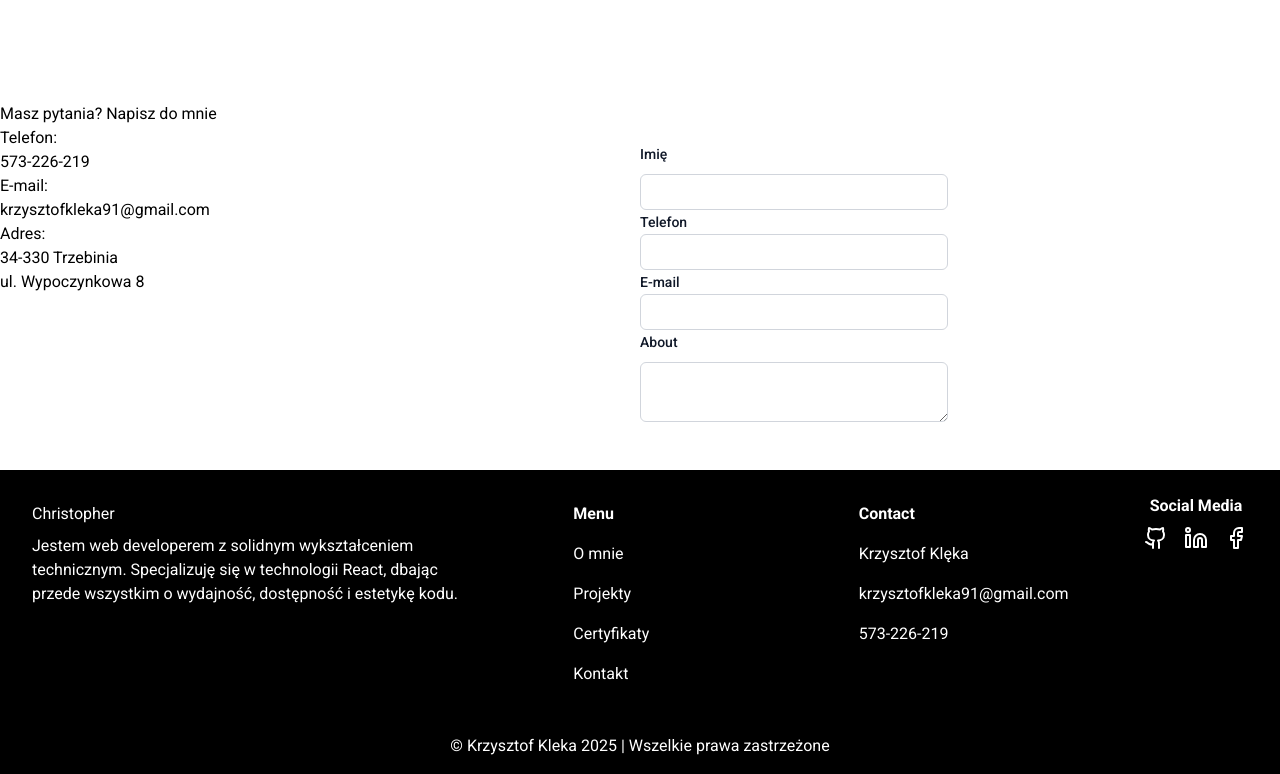
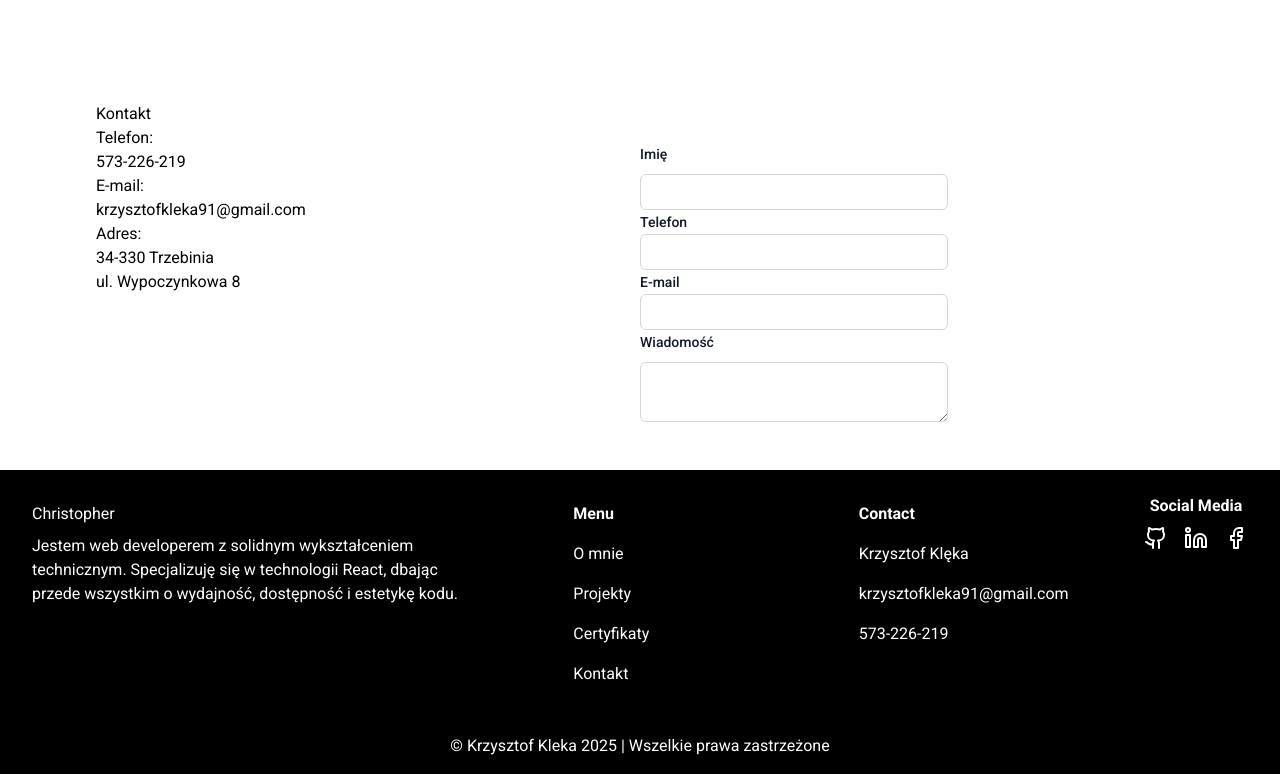
Before and after one commit to Kry765/portfolio, a React (Vite) app: page / in a window 1280 px wide. Shown: the part 2534-3308 px from the top of the page. Built offline with nearby package versions, Linux system fonts and the light colour scheme; what tailwindcss-animated would draw is missing.

Commit message:
add new json contact

```diff
--- a/src/components/ContactForm/ContactForm.tsx
+++ b/src/components/ContactForm/ContactForm.tsx
@@ -33,7 +33,7 @@ export default function ContactForm() {
                 className="block w-full rounded-md bg-white px-3 py-1.5 text-base text-gray-900 outline-1 -outline-offset-1 outline-gray-300 placeholder:text-gray-400 focus:outline-2 focus:-outline-offset-2 focus:outline-indigo-600 sm:text-sm/6"
               />
               <label className="block text-sm/6 font-medium text-gray-900">
-                About
+                Wiadomość
               </label>
               <div className="mt-2">
                 <textarea
--- a/src/components/ContactForm/ContactInfo.tsx
+++ b/src/components/ContactForm/ContactInfo.tsx
@@ -1,7 +1,9 @@
+import { personaly } from "../../data/personalyData.json";
+
 export default function ContactInfo() {
   return (
-    <div>
-      <h3>Masz pytania? Napisz do mnie</h3>
+    <div className="px-24">
+      <h3>Kontakt</h3>
       <div>
         <p>Telefon: </p>
         <p>573-226-219</p>
--- a/src/data/personalyData.json
+++ b/src/data/personalyData.json
@@ -3,22 +3,26 @@
     [
         {
             "key": "fisrtName",
-            "label": "Krzysztof Klęka"
+            "label": "Krzysztof Klęka",
+            "icon": "user"
         },
         {
             "key": "email",
-            "label": "krzysztofkleka91@gmail.com"
+            "label": "krzysztofkleka91@gmail.com",
+            "icon": "graduationCap"
         },
         {
             "key": "phone",
-            "label": "573-226-219"
+            "label": "573-226-219",
+            "icon": "phone"
         }
     ],
     "address": [
         {
             "city": "Trzebinia",
             "postcode": "34-330",
-            "street": "ul. Wypoczynkowa 8"
+            "street": "ul. Wypoczynkowa 8",
+            "icon": "location"
         }
     ]
 
--- a/src/hook/iconWrapper.tsx
+++ b/src/hook/iconWrapper.tsx
@@ -12,7 +12,13 @@ import {
   faLinkedin,
 } from "@fortawesome/free-brands-svg-icons";
 import { faDiscord } from "@fortawesome/free-brands-svg-icons";
-import { faEnvelope, faGraduationCap } from "@fortawesome/free-solid-svg-icons";
+import {
+  faEnvelope,
+  faGraduationCap,
+  faLocationDot,
+  faPhone,
+  faUser,
+} from "@fortawesome/free-solid-svg-icons";
 
 export const iconMap = {
   html5: faHtml5,
@@ -28,6 +34,9 @@ export const iconMap = {
   envelope: faEnvelope,
   discord: faDiscord,
   graduationCap: faGraduationCap,
+  location: faLocationDot,
+  phone: faPhone,
+  user: faUser,
 };
 
 type IconWrapperProps = {
```
